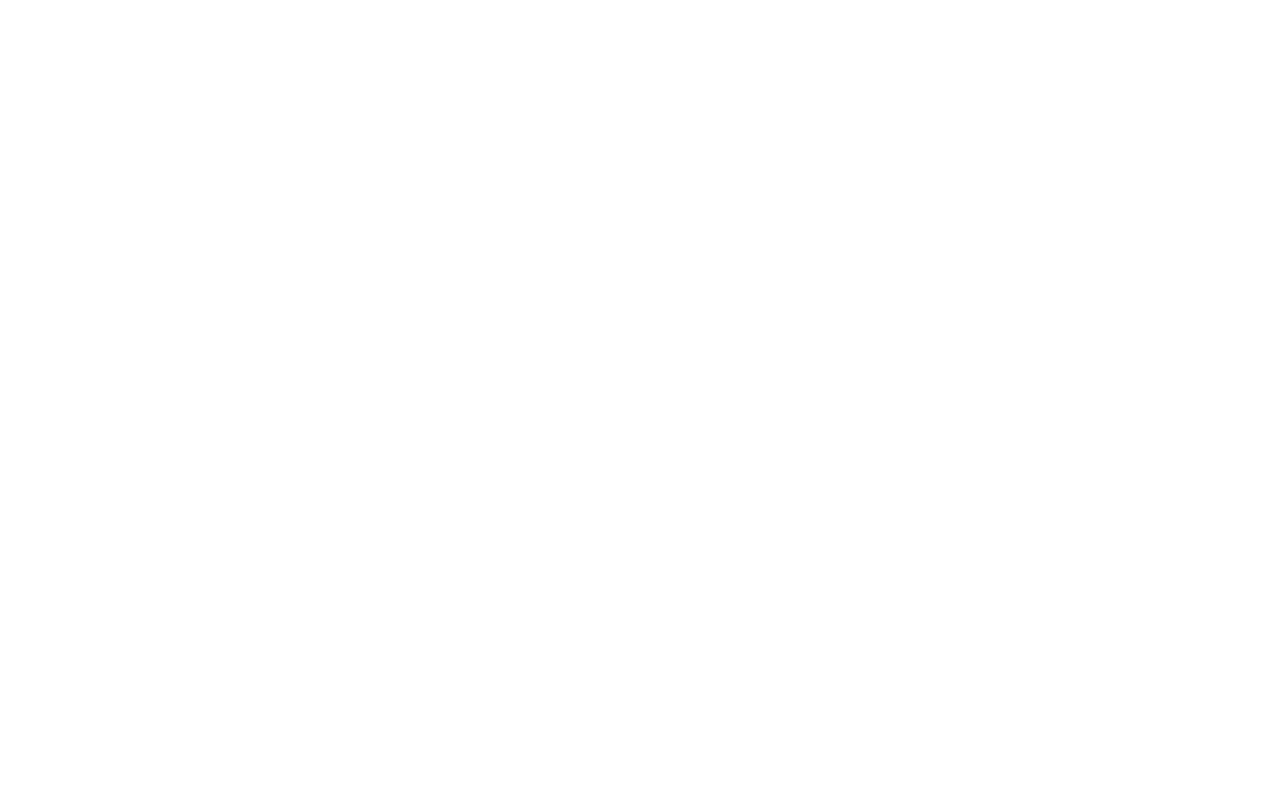
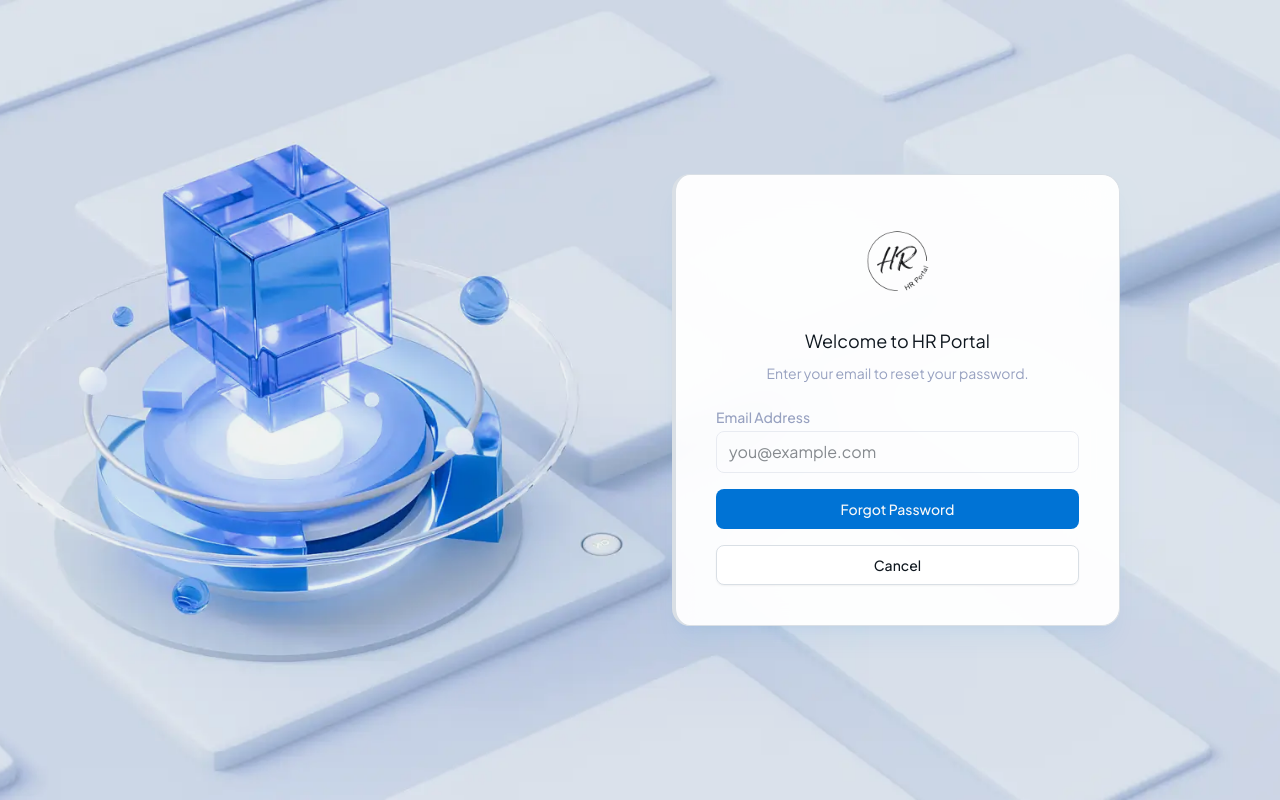
Before and after one commit to AhmedMujahidDev/HR-portal, a React (Vite) app: page /forgot-password in a window 1280 px wide. Before the commit this address had no page. Built offline with nearby package versions, Linux system fonts and the light colour scheme.

Commit message:
feat: forgot password

```diff
--- a/src/auth/pages/Login.jsx
+++ b/src/auth/pages/Login.jsx
@@ -1,7 +1,8 @@
 import React, { useState, useEffect } from "react"
 import { Link } from "react-router-dom"
+import { Button } from "@/components/ui/button"
 import { Checkbox } from "@/components/ui/checkbox"
-import Divider  from "@/components/ui/divider"
+import Divider from "@/components/ui/divider"
 import { Facebook, Twitter, Github} from "lucide-react"
 import logo from "../../asset/hr-logo.png"
 import Background from "../../asset/background.webp"
@@ -107,12 +108,9 @@
             </p>
           </div>
 
-          <button
-            type="submit"
-            className="w-full rounded-md bg-primary py-2 text-sm font-medium text-primary-foreground hover:opacity-90 transition-opacity"
-          >
+          <Button type="submit" className="w-full" size="lg">
             Login
-          </button>
+          </Button>
 
         </form>
 
--- a/src/auth/pages/Signup.jsx
+++ b/src/auth/pages/Signup.jsx
@@ -1,5 +1,6 @@
 import React, { useState } from "react";
 import { Link } from "react-router-dom";
+import { Button } from "@/components/ui/button";
 import { Checkbox } from "@/components/ui/checkbox";
 import Divider from "@/components/ui/divider";
 import { Facebook, Twitter, Github } from "lucide-react";
@@ -116,12 +117,9 @@
             </label>
           </div>
 
-          <button
-            type="submit"
-            className="w-full rounded-md bg-primary py-2 text-sm font-medium text-primary-foreground hover:opacity-90 transition-opacity"
-          >
+          <Button type="submit" className="w-full" size="lg">
             Sign up
-          </button>
+          </Button>
         </form>
 
         <p className="mt-4 text-center text-sm text-text-color">
--- a/src/auth/pages/forgotPassword.jsx
+++ b/src/auth/pages/forgotPassword.jsx
@@ -1,8 +1,70 @@
-import React from 'react'
+import React, { useState } from "react";
+import { Link } from "react-router-dom";
+import { Button } from "@/components/ui/button";
+import logo from "../../asset/hr-logo.png";
+import Background from "../../asset/background.webp";
 
 const forgotPassword = () => {
+  const [email, setEmail] = useState("");
+  const [message, setMessage] = useState("");
+
+  const handleSubmit = (e) => {
+    e.preventDefault();
+    // TODO: call signup API
+    console.log({ email });
+
+    setTimeout(() =>{
+      setMessage("If email exists, you will recevie a reset link.")
+    }, 1000)
+  };
+
   return (
-    <div className='bg-black'>forgotPassword</div>
+    <div
+      className="relative min-h-screen flex items-center justify-end px-40 bg-cover bg-center"
+      style={{ backgroundImage: `url(${Background})` }}
+    >
+      <div className="absolute inset-0 bg-black/5"></div>
+
+      <div
+        className="signup-card-scroll relative w-full max-w-md max-h-[90vh] overflow-y-auto scroll-smooth-inner p-10 z-10
+          rounded-2xl border border-l-4 bg-card/95 backdrop-blur-xl shadow-xl shadow-primary/5"
+      >
+        <img className="mx-auto w-24 mb-4" src={logo} alt="logo" />
+
+        <h1 className="text-center text-lg mb-2 font-sans">
+          Welcome to HR Portal
+        </h1>
+
+        <p className="text-center text-sm text-text-color mb-6 font-sans">
+        Enter your email to reset your password.
+        </p>
+
+        <form className="space-y-4" onSubmit={handleSubmit}>
+          <div>
+            <label className="block text-sm font-medium text-text-color mb-1 font-sans">
+              Email Address
+            </label>
+            <input
+              type="email"
+              placeholder="you@example.com"
+              value={email}
+              required
+              onChange={(e) => setEmail(e.target.value)}
+              className="w-full rounded-md border border-input px-3 py-2 text-foreground focus:outline-none focus:ring-2 focus:ring-ring"
+            />
+          </div>
+
+          <Button type="submit" className="w-full cursor-pointer" size="lg">
+           Forgot Password
+          </Button>
+          {message && <p className="text-green-600">{message}</p>}
+
+          <Button type="button" variant="outline" className="w-full" size="lg" asChild>
+            <Link to="/login">Cancel</Link>
+          </Button>
+        </form>
+      </div>
+    </div>
   )
 }
 
--- a/src/routes/AppRoutes.jsx
+++ b/src/routes/AppRoutes.jsx
@@ -10,7 +10,7 @@
         <Route path ='/' element={<Signup />} />
         <Route path ='/login' element={<Login />} />
 
-        <Route path='/forgote-password' element={<ForgotPassword />}/>
+        <Route path='/forgot-password' element={<ForgotPassword />}/>
     </Routes>
   )
 }
```
